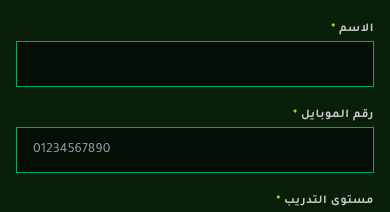
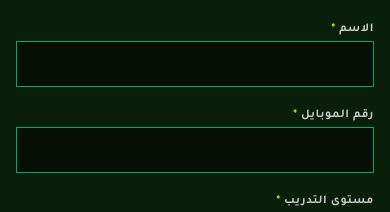
Before and after one commit to abdullah-hamada7/gravix-cali, a Next.js app: page / in a window 390 px wide. Shown: the part 4040-4252 px from the top of the page. Built offline with nearby package versions, Linux system fonts and the light colour scheme.

Commit message:
remove mobile placeholder

```diff
--- a/components/sections/ContactForm.tsx
+++ b/components/sections/ContactForm.tsx
@@ -207,7 +207,6 @@ export default function ContactForm() {
               maxLength={20}
               autoComplete="tel"
               inputMode="tel"
-              placeholder="01234567890"
               required
               className={fieldClass("mobile")}
               aria-invalid={!!fieldErrors.mobile}
```
